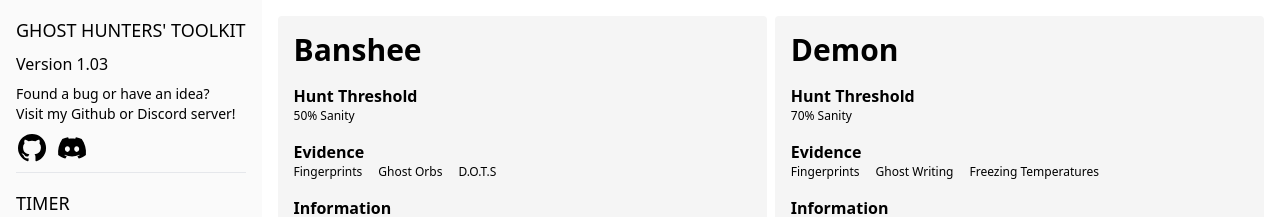
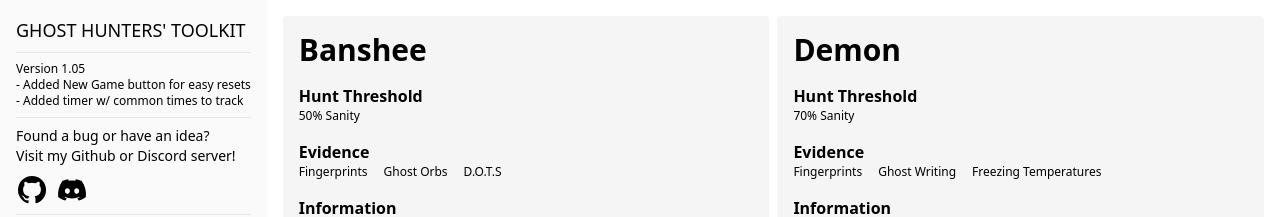
Before and after one commit to codebyjon/ghost-hunters-toolkit, a Next.js app: page / in a window 1280 px wide. Shown: the top 217 px of the page. Built offline with nearby package versions, Linux system fonts and the light colour scheme; no server answers; some icons are missing.

Commit message:
forgot to update version and notes

```diff
--- a/src/components/SideNav.tsx
+++ b/src/components/SideNav.tsx
@@ -26,7 +26,11 @@ export default function SideNav(props: SideNavProps) {
         <h2 className="text-lg uppercase font-medium">
           Ghost Hunters' Toolkit
         </h2>
-        <p>Version 1.03</p>
+        <div className="text-xs border-t border-b py-2">
+          <p>Version 1.05</p>
+          <p>- Added New Game button for easy resets</p>
+          <p>- Added timer w/ common times to track</p>
+        </div>
         <p className="max-w-[28ch] text-sm">
           Found a bug or have an idea? Visit my Github or Discord server!
         </p>
```
